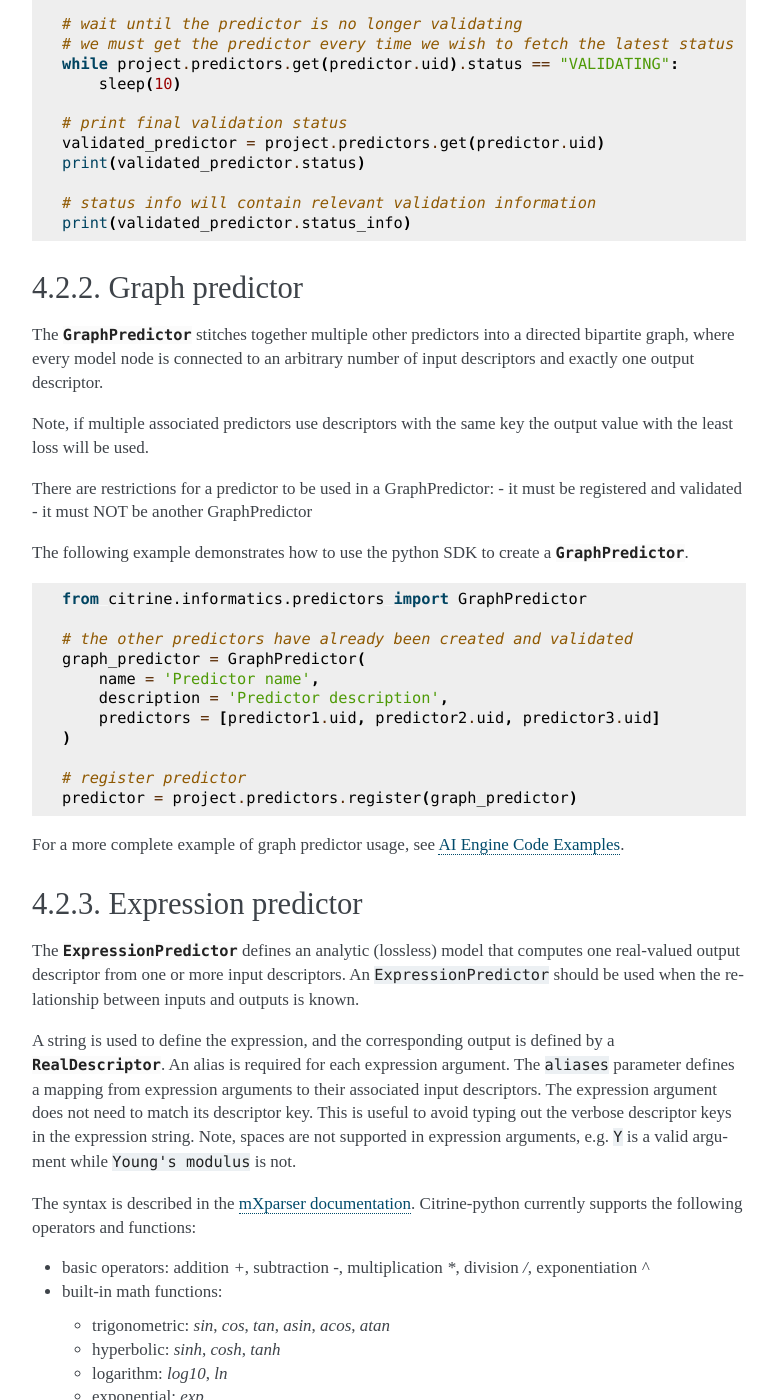
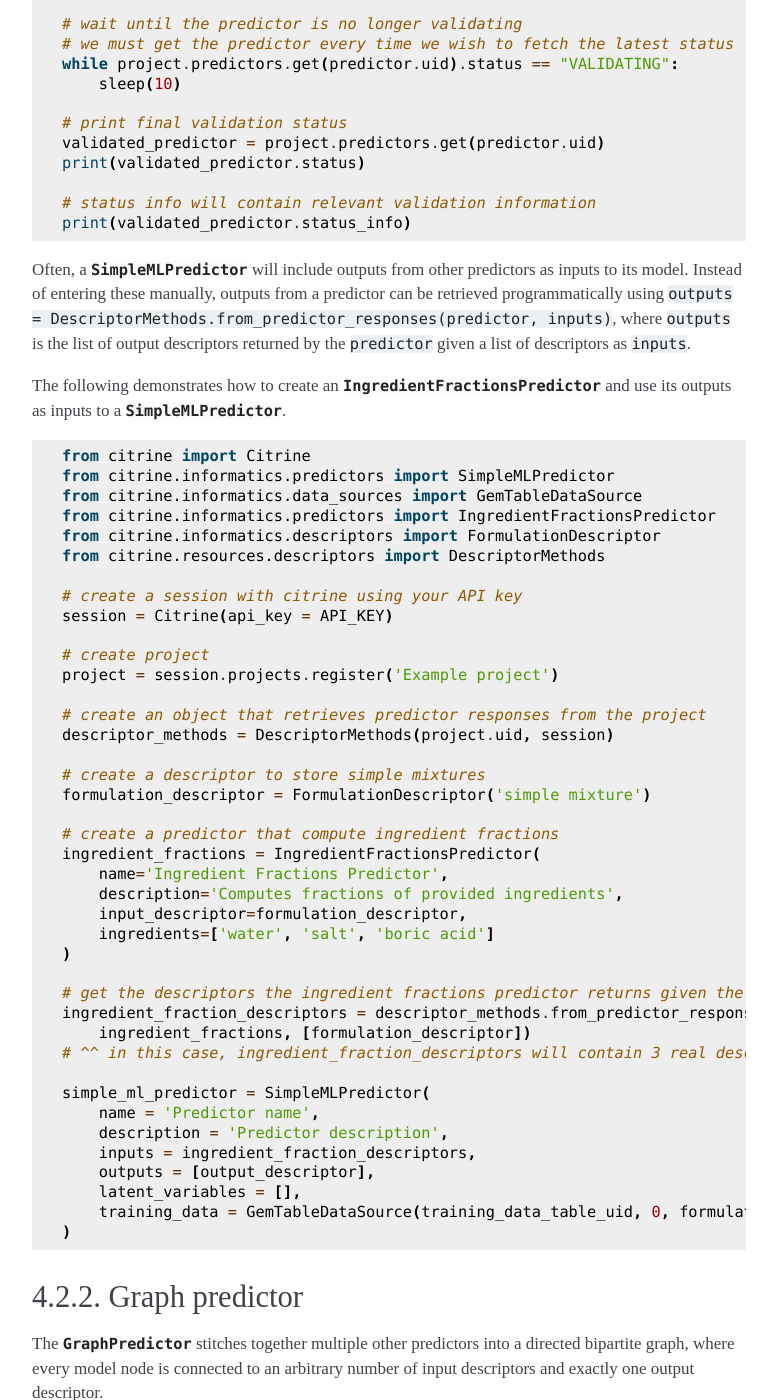
Before and after one commit to CitrineInformatics/citrine-python, a Sphinx documentation site: the page built from docs/source/workflows/predictors.rst, in a window 1280 px wide and 1400 px high, scrolled down 1005 px. Shown: the whole window, without its empty margins (376-1153 px from the left). Built offline with Sphinx 7.4.7, drawn with Linux system fonts in a browser that asks for light colours; some of the changed text lies outside the part shown.

Commit message:
Update method to get descriptor responses. Added example to simple ml predictor.

```diff
--- a/docs/source/workflows/predictors.rst
+++ b/docs/source/workflows/predictors.rst
@@ -60,6 +60,54 @@ The following example demonstrates how to use the python SDK to create a :class:
 
    # status info will contain relevant validation information
    print(validated_predictor.status_info)
+
+Often, a :class:`~citrine.informatics.predictors.SimpleMLPredictor` will include outputs from other predictors as inputs to its model.
+Instead of entering these manually, outputs from a predictor can be retrieved programmatically using ``outputs = DescriptorMethods.from_predictor_responses(predictor, inputs)``, where ``outputs`` is the list of output descriptors returned by the ``predictor`` given a list of descriptors as ``inputs``.
+
+The following demonstrates how to create an :class:`~citrine.informatics.predictors.IngredientFractionsPredictor` and use its outputs as inputs to a :class:`~citrine.informatics.predictors.SimpleMLPredictor`.
+
+.. code:: python
+
+    from citrine import Citrine
+    from citrine.informatics.predictors import SimpleMLPredictor
+    from citrine.informatics.data_sources import GemTableDataSource
+    from citrine.informatics.predictors import IngredientFractionsPredictor
+    from citrine.informatics.descriptors import FormulationDescriptor
+    from citrine.resources.descriptors import DescriptorMethods
+
+    # create a session with citrine using your API key
+    session = Citrine(api_key = API_KEY)
+
+    # create project
+    project = session.projects.register('Example project')
+
+    # create an object that retrieves predictor responses from the project
+    descriptor_methods = DescriptorMethods(project.uid, session)
+
+    # create a descriptor to store simple mixtures
+    formulation_descriptor = FormulationDescriptor('simple mixture')
+
+    # create a predictor that compute ingredient fractions
+    ingredient_fractions = IngredientFractionsPredictor(
+        name='Ingredient Fractions Predictor',
+        description='Computes fractions of provided ingredients',
+        input_descriptor=formulation_descriptor,
+        ingredients=['water', 'salt', 'boric acid']
+    )
+
+    # get the descriptors the ingredient fractions predictor returns given the formulation descriptor
+    ingredient_fraction_descriptors = descriptor_methods.from_predictor_responses(
+        ingredient_fractions, [formulation_descriptor])
+    # ^^ in this case, ingredient_fraction_descriptors will contain 3 real descriptors: one for each featurized ingredient
+
+    simple_ml_predictor = SimpleMLPredictor(
+        name = 'Predictor name',
+        description = 'Predictor description',
+        inputs = ingredient_fraction_descriptors,
+        outputs = [output_descriptor],
+        latent_variables = [],
+        training_data = GemTableDataSource(training_data_table_uid, 0, formulation_descriptor)
+    )
 
 Graph predictor
 ---------------
@@ -359,11 +407,16 @@ The example below show how to configure a mean property predictor to compute mea
         label='solute'
     )
 
-This predictor will compute a response ``1.0-mean of property density with label solute in simple mixture`` which can be retrieved from a project using:
+This predictor will compute a real descriptor with a key ``1.0-mean of property density with label solute in simple mixture`` which can be retrieved using:
 
 .. code:: python
 
-    mean_property_descriptors = project.descriptors.from_predictor_responses(
+    from citrine.resources.descriptors import DescriptorMethods
+
+    # create an object that retrieves predictor responses from the project
+    descriptor_methods = DescriptorMethods(project.uid, session)
+
+    mean_property_descriptors = descriptor_methods.from_predictor_responses(
         mean_property_predictor, [formulation_descriptor])
 
 Ingredient Fractions Predictor
@@ -399,12 +452,19 @@ The example below shows how to configure an ``IngredientFractionsPredictor`` tha
         ingredients=['water', 'salt', 'boric acid']
     )
 
-The responses can be retrieved from a project using:
+The response descriptors can be retrieved using:
 
 .. code:: python
 
-    ingredient_fraction_descriptors = project.descriptors.from_predictor_responses(
+    from citrine.resources.descriptors import DescriptorMethods
+
+    # create an object that retrieves predictor responses from the project
+    descriptor_methods = DescriptorMethods(project.uid, session)
+
+    ingredient_fraction_descriptors = descriptor_methods.from_predictor_responses(
         ingredient_fractions, [formulation_descriptor])
+
+This will return a real descriptor for each featurized ingredient with bounds ``[0, 1]`` and key in the form ``'{ingredient} share in simple mixture'``.
 
 Label fractions predictor
 -------------------------
@@ -428,11 +488,16 @@ The following example demonstrates how to create a predictor that computes the t
         labels=['solute', 'solvent']
     )
 
-This predictor will compute 2 responses, ``solute share in simple mixture`` and ``solvent share in simple mixture``, which can be retrieved from a project using:
+This predictor will compute 2 responses, ``solute share in simple mixture`` and ``solvent share in simple mixture``, which can be retrieved using:
 
 .. code:: python
 
-    label_fractions_descriptors = project.descriptors.from_predictor_responses(
+    from citrine.resources.descriptors import DescriptorMethods
+
+    # create an object that retrieves predictor responses from the project
+    descriptor_methods = DescriptorMethods(project.uid, session)
+
+    label_fractions_descriptors = descriptor_methods.from_predictor_responses(
         label_fractions, [formulation_descriptor])
 
 Predictor Reports
```
